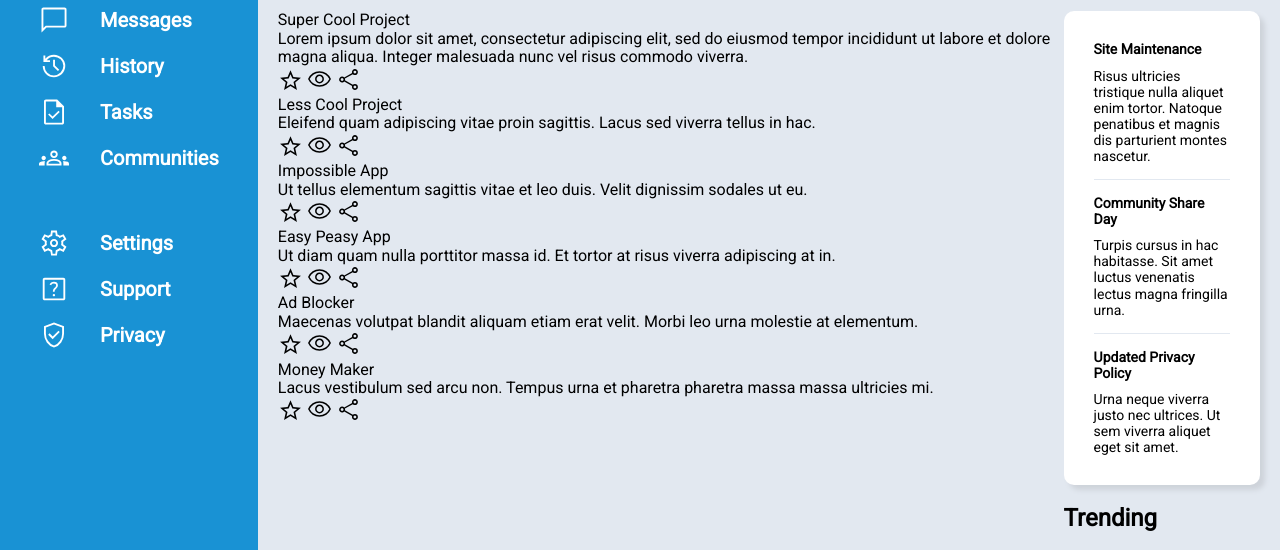
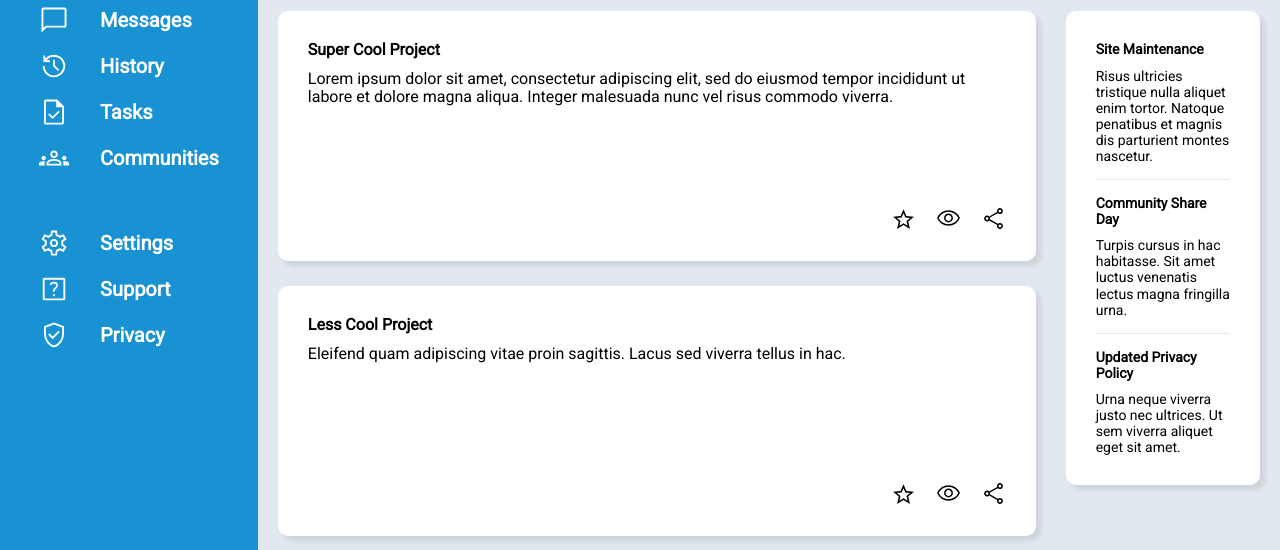
Before and after one commit to jztang/odin-07-admin-dashboard, a plain HTML site: page index.html in a window 1280 px wide. Shown: the part 214-764 px from the top of the page. Drawn offline with Linux system fonts and the light colour scheme.

Commit message:
Style projects

```diff
--- a/styles.css
+++ b/styles.css
@@ -137,6 +137,8 @@ p {
 .main-content {
   display: grid;
   grid-template-columns: 4fr 1fr;
+  grid-template-rows: min-content auto;
+  gap: 30px;
   padding: 0 20px 20px 20px;
   background-color: #e2e8f0;
 }
@@ -145,6 +147,34 @@ p {
 
 .your-projects {
   grid-row: 1 / 3;
+}
+
+.your-projects-container {
+  display: grid;
+  grid-template-columns: repeat(auto-fit, minmax(400px, 1fr));
+  grid-auto-rows: 250px;
+  gap: 25px;
+}
+
+.project {
+  display: flex;
+  flex-direction: column;
+  padding: 30px;
+  border-radius: 10px;
+  box-shadow: 5px 5px 5px #ced3da;
+  background-color: #fff;
+}
+
+.project p:first-child {
+  margin-bottom: 10px;
+  font-weight: bold;
+}
+
+.project-btns {
+  display: flex;
+  align-items: center;
+  gap: 20px;
+  margin: auto 0 0 auto;
 }
 
 /* Announcements */
@@ -181,6 +211,10 @@ p {
 
 /* Trending */
 
+.trending h2 {
+  margin-top: 0;
+}
+
 .trending-container {
   padding: 30px;
   border-radius: 10px;
```
